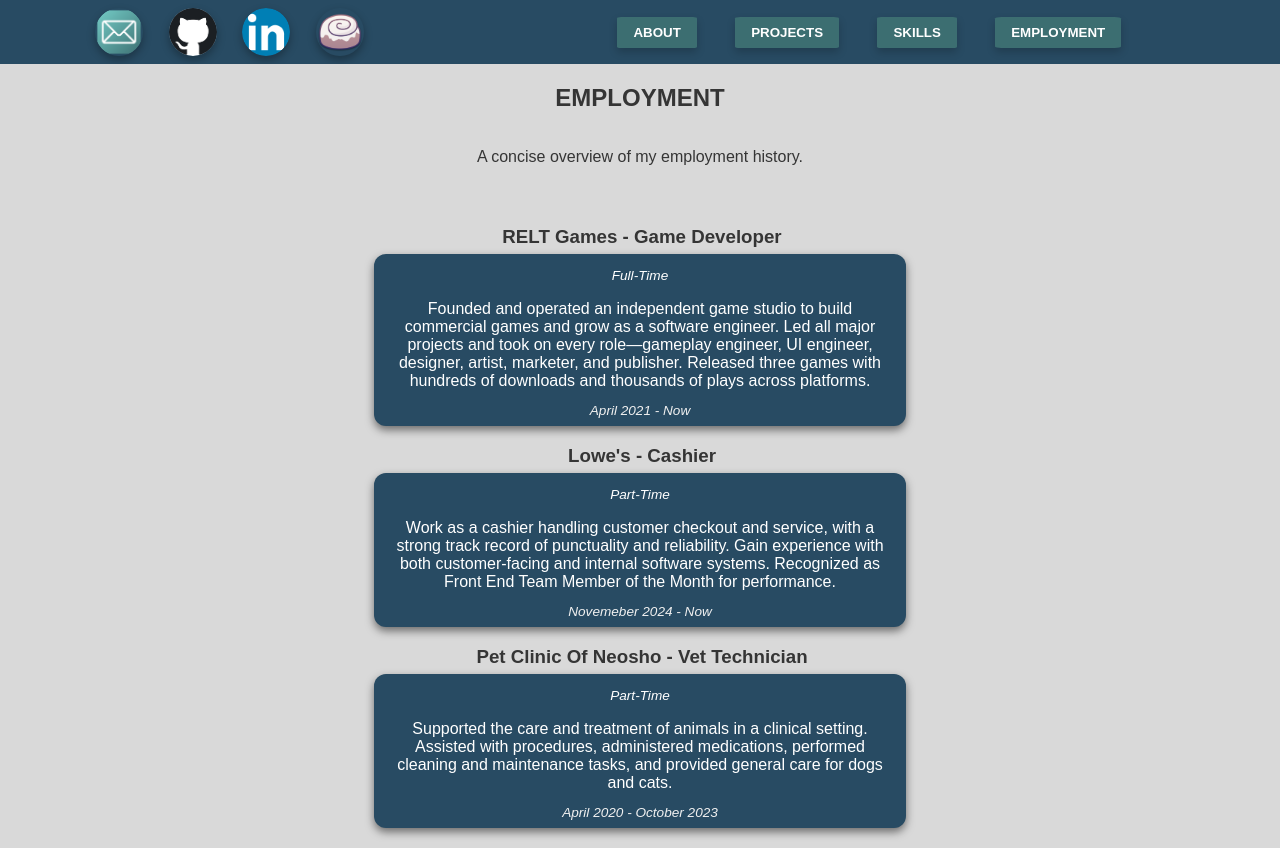
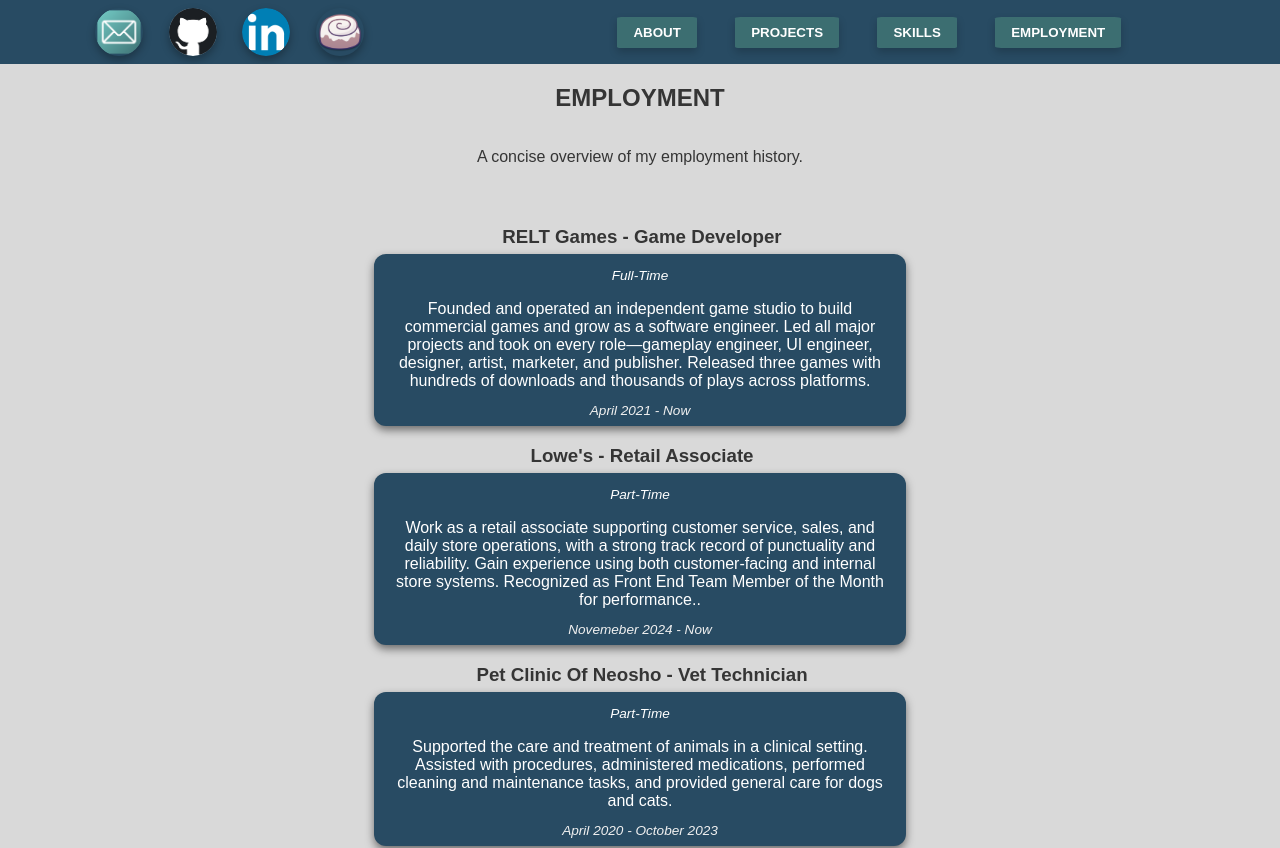
Before and after one commit to Robert-T1/PortfolioSite, a React (Vite) app: page /employment in a window 1280 px wide. Shown: the top 848 px of the page. Built offline with nearby package versions, Linux system fonts and the light colour scheme.

Commit message:
Update employment.jsx

```diff
--- a/src/pages/employment.jsx
+++ b/src/pages/employment.jsx
@@ -11,8 +11,8 @@ function Employment() {
 
                 <EmploymentElement description="Founded and operated an independent game studio to build commercial games and grow as a software engineer. Led all major projects and took on every role—gameplay engineer, UI engineer, designer, artist, marketer, and publisher. Released three games with hundreds of downloads and thousands of plays across platforms."
                 label="RELT Games - Game Developer" tenure="April 2021 - Now" employmentType="Full-Time"/>
-                <EmploymentElement description="Work as a cashier handling customer checkout and service, with a strong track record of punctuality and reliability. Gain experience with both customer-facing and internal software systems. Recognized as Front End Team Member of the Month for performance."
-                 label="Lowe's - Cashier" tenure="Novemeber 2024 - Now" employmentType="Part-Time"/>
+                <EmploymentElement description="Work as a retail associate supporting customer service, sales, and daily store operations, with a strong track record of punctuality and reliability. Gain experience using both customer-facing and internal store systems. Recognized as Front End Team Member of the Month for performance.."
+                 label="Lowe's - Retail Associate" tenure="Novemeber 2024 - Now" employmentType="Part-Time"/>
                 <EmploymentElement description="Supported the care and treatment of animals in a clinical setting. Assisted with procedures, administered medications, performed cleaning and maintenance tasks, and provided general care for dogs and cats."
                  label="Pet Clinic Of Neosho - Vet Technician" tenure="April 2020 - October 2023" employmentType="Part-Time"/>
                 <EmploymentElement description="Contributed to the production and sale of fresh produce and handmade goods at local seasonal farmers markets. Managed customer service, cash handling, garden maintenance, and offered knowledgeable support on various products."
```
